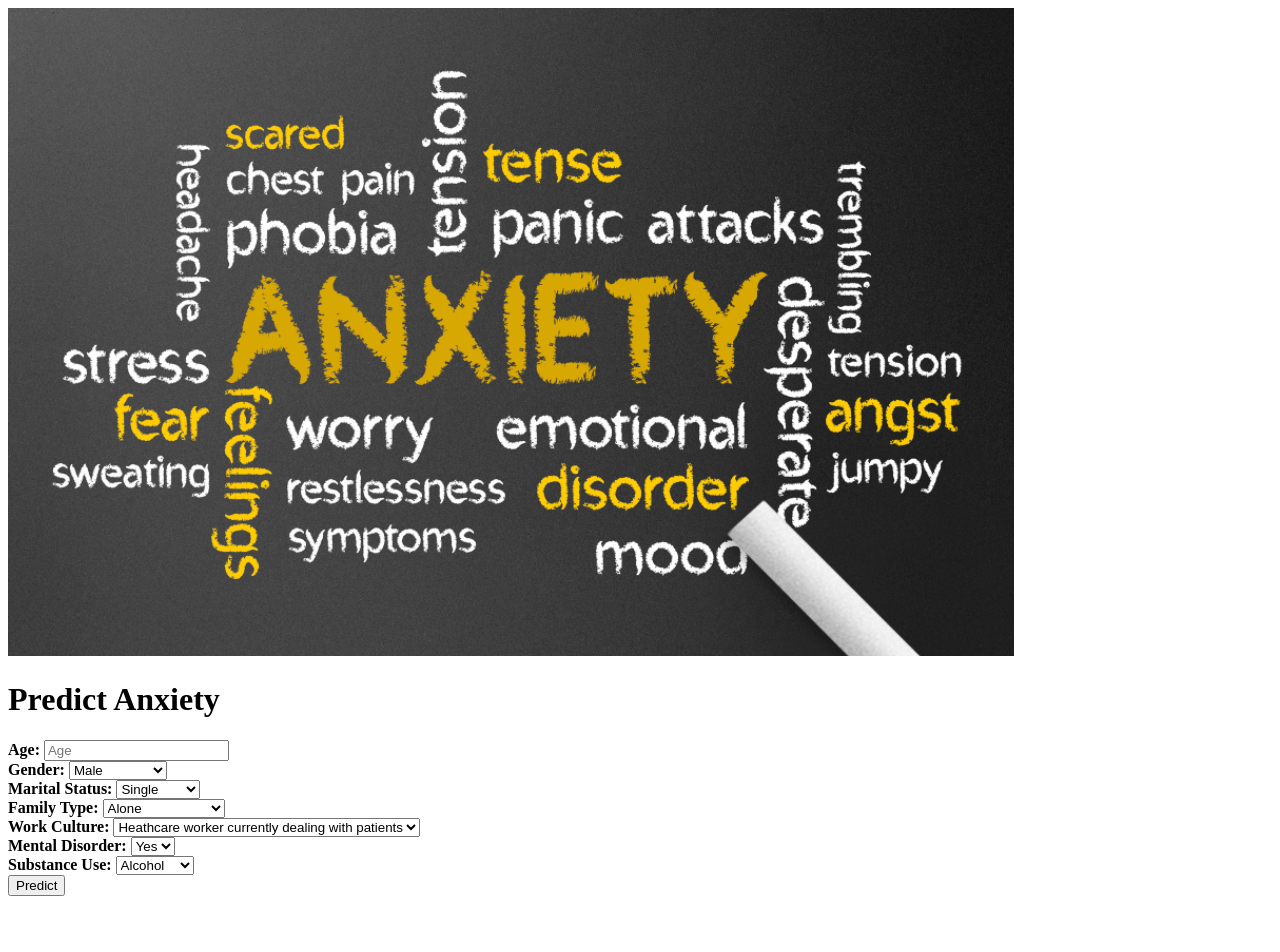
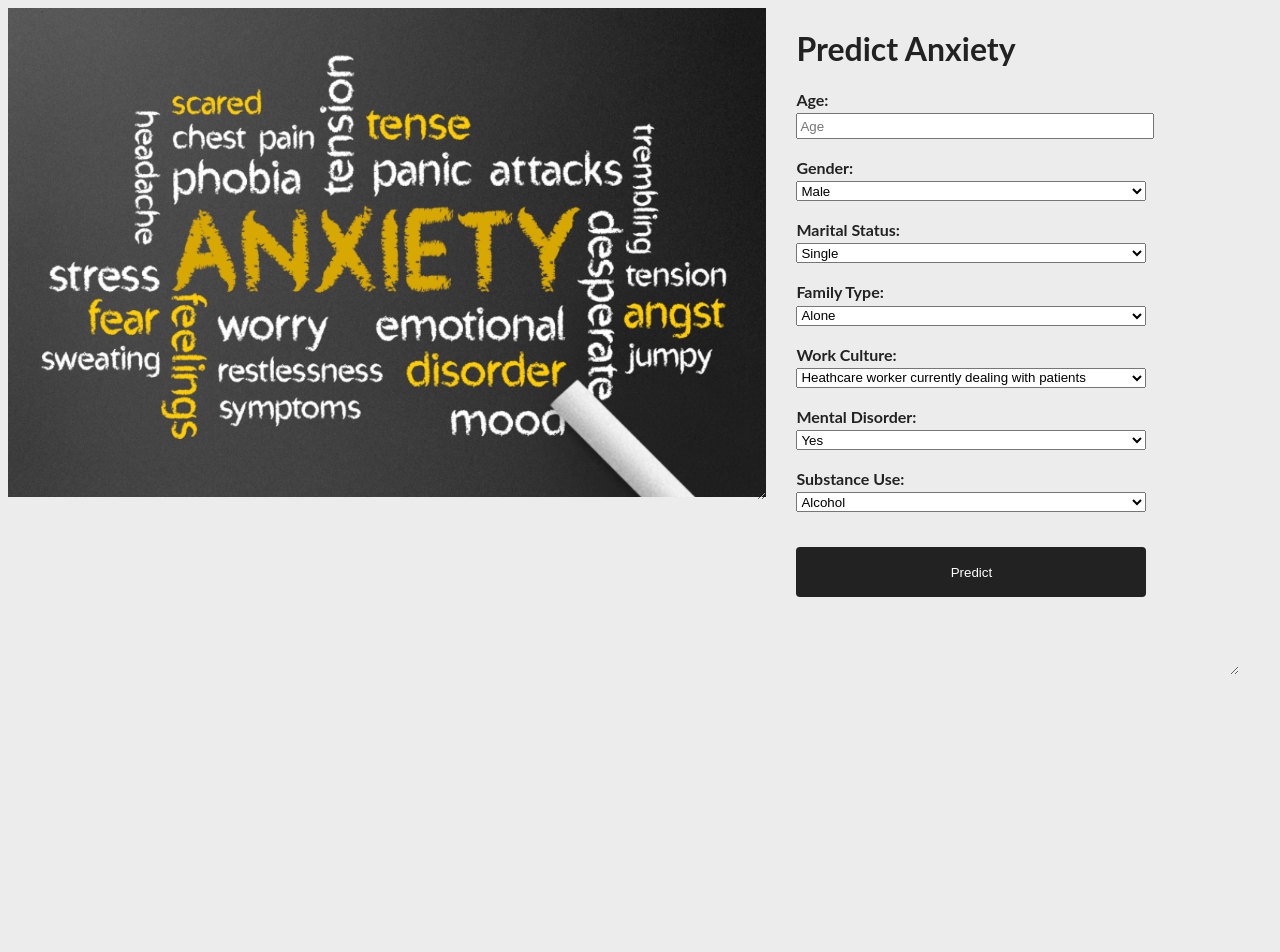
Before and after one commit to SamyPillai/myanxiety, a Flask app: page / in a window 1280 px wide. After the commit the page ends 674 px from the top, so only its background shows below. Run offline with Flask 2, Linux system fonts and the light colour scheme; parts of the project's set-up code (start-up, migrations or seed data) failed here and were passed over.

Commit message:
Add files via upload

```diff
--- a/static/css/style.css
+++ b/static/css/style.css
@@ -1,4 +1,8 @@
-@media screen and (max-width: 481px) {
+
+@viewport {
+		width: device-width ;
+		zoom: 1.0 ;
+	  }
 
 :root {
 	--primryColor: #f09d51;
@@ -86,5 +90,3 @@ img {
   input[type=submit]:hover {
 	background-color: var(--mainBlack);
   }
-
-}
```
